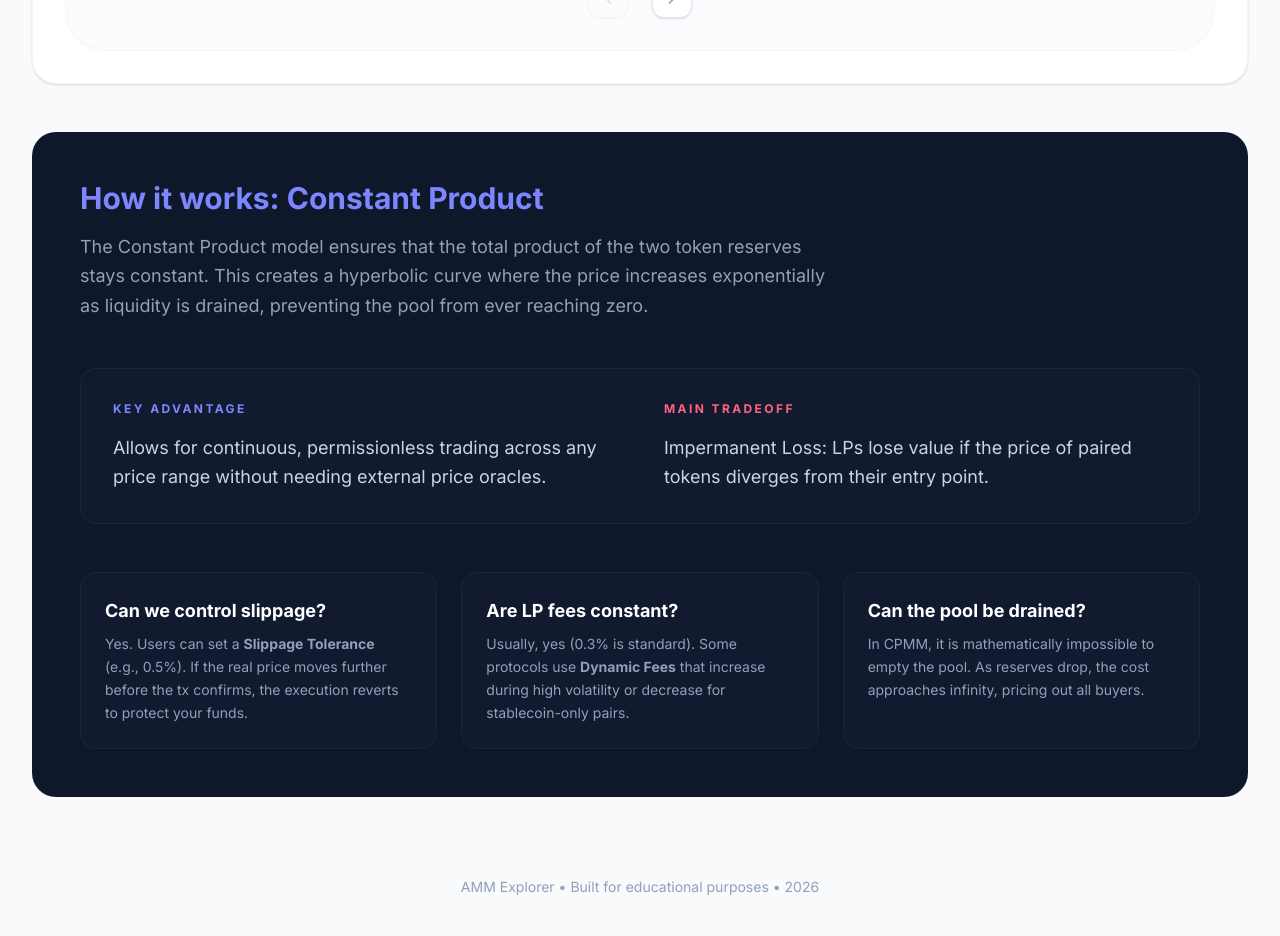
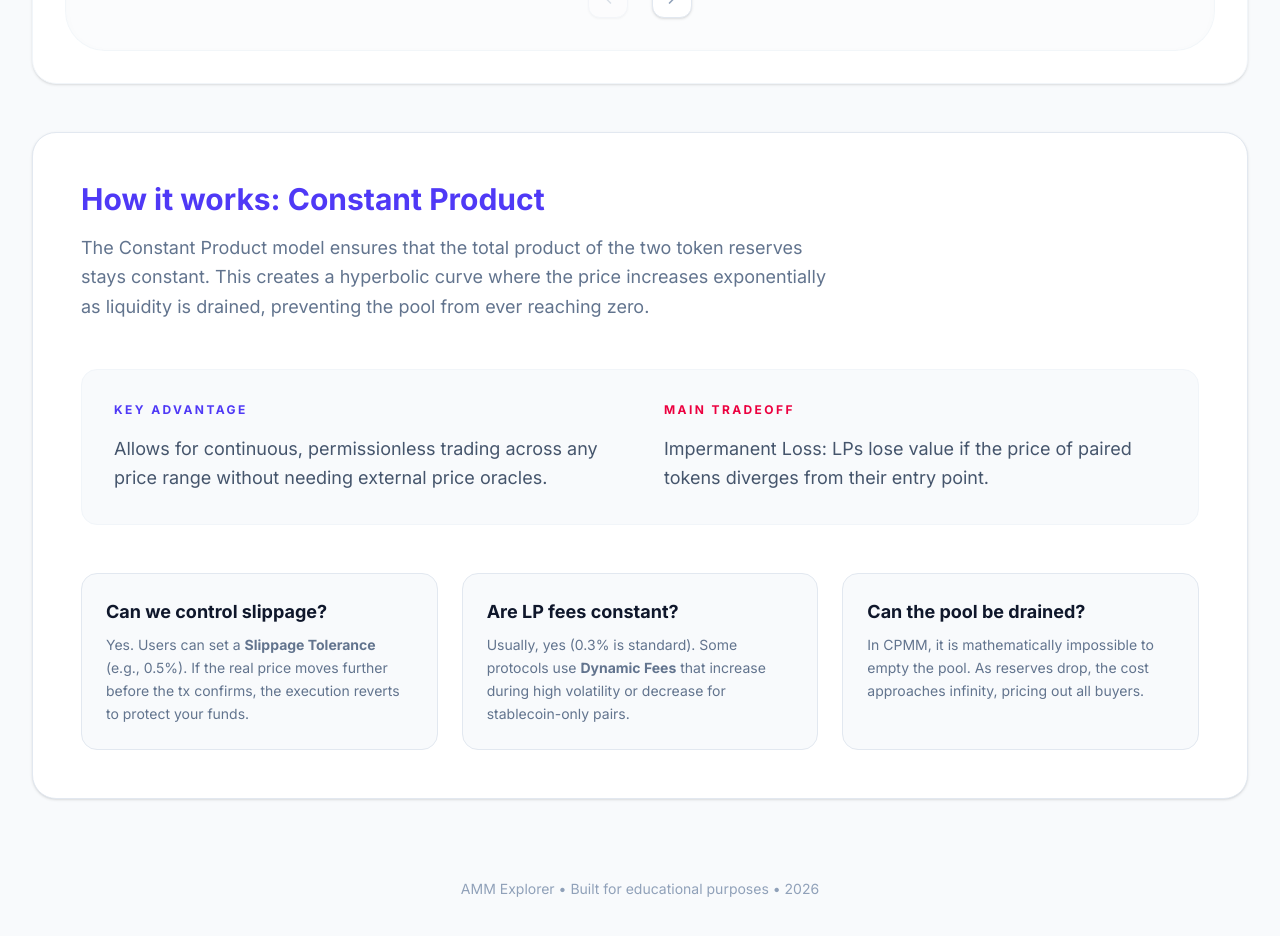
Before and after one commit to L00p-h0le/AMM-Visualizer, a React (Vite) app: page / in a window 1280 px wide. Shown: the part 1580-2516 px from the top of the page. Built offline with nearby package versions, Linux system fonts and the light colour scheme.

Commit message:
Tidy educational section layout

```diff
--- a/src/components/EducationalSection.tsx
+++ b/src/components/EducationalSection.tsx
@@ -18,12 +18,12 @@ export const EducationalSection = ({ ammType, lastSwapResult, swapDirection, tok
   const outToken = swapDirection === 'AtoB' ? tokenB : tokenA;
 
   return (
-    <section className="bg-slate-900 text-white p-8 md:p-12 rounded-3xl space-y-12">
+    <section className="bg-white text-slate-900 p-8 md:p-12 rounded-3xl border border-slate-200 shadow-sm space-y-12">
       <div className="max-w-3xl">
-        <h2 className="text-3xl font-bold mb-4 text-indigo-400">
+        <h2 className="text-3xl font-bold mb-4 text-indigo-600">
           How it works: {selectedAmm.name.split(' (')[0]}
         </h2>
-        <p className="text-slate-400 text-lg leading-relaxed">
+        <p className="text-slate-500 text-lg leading-relaxed">
           {ammType === 'CPMM' && "The Constant Product model ensures that the total product of the two token reserves stays constant. This creates a hyperbolic curve where the price increases exponentially as liquidity is drained, preventing the pool from ever reaching zero."}
           {ammType === 'CSMM' && "The Constant Sum model maintains a fixed total amount of assets. While this allows for theoretically zero slippage, it is vulnerable to being 'drained' if the external market price moves away from 1:1."}
           {ammType === 'StableSwap' && "The Hybrid StableSwap model leverages a specialized invariant that combines both Constant Sum and Constant Product math. It provides extremely high capital efficiency and near-zero slippage near the 1:1 peg."}
@@ -37,11 +37,11 @@ export const EducationalSection = ({ ammType, lastSwapResult, swapDirection, tok
             initial={{ opacity: 0, y: 20 }}
             animate={{ opacity: 1, y: 0 }}
             exit={{ opacity: 0, y: -20 }}
-            className="grid grid-cols-1 md:grid-cols-4 gap-6 bg-slate-800/40 p-8 rounded-2xl border border-slate-700/50 backdrop-blur-sm"
+            className="grid grid-cols-1 md:grid-cols-4 gap-6 bg-slate-50 p-8 rounded-2xl border border-slate-100 backdrop-blur-sm"
           >
             <div className="space-y-2">
-              <div className="text-[10px] font-bold text-slate-500 uppercase tracking-[0.2em]">Realized Output</div>
-              <div className="text-xl font-bold text-white flex items-center truncate">
+              <div className="text-[10px] font-bold text-slate-400 uppercase tracking-[0.2em]">Realized Output</div>
+              <div className="text-xl font-bold text-slate-900 flex items-center truncate">
                 {lastSwapResult.in} {inToken.symbol}
                 <ArrowRight size={14} className="mx-2 text-indigo-500 shrink-0" />
                 {lastSwapResult.out.toFixed(4)} {outToken.symbol}
@@ -49,41 +49,41 @@ export const EducationalSection = ({ ammType, lastSwapResult, swapDirection, tok
             </div>
 
             <div className="space-y-2">
-              <div className="text-[10px] font-bold text-slate-500 uppercase tracking-[0.2em]">Price Impact</div>
-              <div className={cn("text-xl font-bold", lastSwapResult.priceImpact > 5 ? "text-rose-400" : "text-emerald-400")}>
+              <div className="text-[10px] font-bold text-slate-400 uppercase tracking-[0.2em]">Price Impact</div>
+              <div className={cn("text-xl font-bold", lastSwapResult.priceImpact > 5 ? "text-rose-600" : "text-emerald-600")}>
                 {lastSwapResult.priceImpact.toFixed(2)}%
               </div>
-              <p className="text-[10px] text-slate-400 leading-tight">Difference between market price and realized price.</p>
+              <p className="text-[10px] text-slate-500 leading-tight">Difference between market price and realized price.</p>
             </div>
 
             <div className="space-y-2">
-              <div className="text-[10px] font-bold text-slate-500 uppercase tracking-[0.2em]">LP Fee (0.3%)</div>
-              <div className="text-xl font-bold text-amber-400">
+              <div className="text-[10px] font-bold text-slate-400 uppercase tracking-[0.2em]">LP Fee (0.3%)</div>
+              <div className="text-xl font-bold text-amber-600">
                 {lastSwapResult.fee.toFixed(4)} {inToken.symbol}
               </div>
-              <p className="text-[10px] text-slate-400 leading-tight">100% enters pool; fee stays as LP reward.</p>
+              <p className="text-[10px] text-slate-500 leading-tight">100% enters pool; fee stays as LP reward.</p>
             </div>
 
             <div className="space-y-2">
-              <div className="text-[10px] font-bold text-slate-500 uppercase tracking-[0.2em]">Invariant Shift ({lastSwapResult.invariantName})</div>
-              <div className="text-xl font-bold text-sky-400 flex items-center gap-2">
+              <div className="text-[10px] font-bold text-slate-400 uppercase tracking-[0.2em]">Invariant Shift ({lastSwapResult.invariantName})</div>
+              <div className="text-xl font-bold text-sky-600 flex items-center gap-2">
                 {lastSwapResult.kBefore.toLocaleString(undefined, { maximumFractionDigits: 2 })}
                 <ArrowRight size={14} className="text-sky-600" />
                 {lastSwapResult.kAfter.toLocaleString(undefined, { maximumFractionDigits: 2 })}
               </div>
-              <p className="text-[10px] text-emerald-400 font-medium">↑ Improved via fee accumulation</p>
+              <p className="text-[10px] text-emerald-600 font-medium">↑ Improved via fee accumulation</p>
             </div>
           </motion.div>
         )}
       </AnimatePresence>
 
       {/* Model Deep Dive: Always Visible */}
-      <div className="grid grid-cols-1 md:grid-cols-2 gap-12 bg-slate-800/20 p-8 rounded-2xl border border-slate-700/30">
+      <div className="grid grid-cols-1 md:grid-cols-2 gap-12 bg-slate-50 p-8 rounded-2xl border border-slate-100">
         <div className="space-y-4">
-          <div className="flex items-center gap-2 text-indigo-400 font-bold uppercase text-xs tracking-[0.2em]">
+          <div className="flex items-center gap-2 text-indigo-600 font-bold uppercase text-xs tracking-[0.2em]">
             Key Advantage
           </div>
-          <p className="text-slate-300 text-lg leading-relaxed">
+          <p className="text-slate-600 text-lg leading-relaxed">
             {ammType === 'CPMM' && "Allows for continuous, permissionless trading across any price range without needing external price oracles."}
             {ammType === 'CSMM' && "Provides the most efficient trades possible (1:1) as long as the pool remains balanced."}
             {ammType === 'StableSwap' && "Massive efficiency for correlated assets; handles billions in volume with cents in slippage."}
@@ -91,10 +91,10 @@ export const EducationalSection = ({ ammType, lastSwapResult, swapDirection, tok
         </div>
 
         <div className="space-y-4">
-          <div className="flex items-center gap-2 text-rose-400 font-bold uppercase text-xs tracking-[0.2em]">
+          <div className="flex items-center gap-2 text-rose-600 font-bold uppercase text-xs tracking-[0.2em]">
             Main Tradeoff
           </div>
-          <p className="text-slate-300 text-lg leading-relaxed">
+          <p className="text-slate-600 text-lg leading-relaxed">
             {ammType === 'CPMM' && "Impermanent Loss: LPs lose value if the price of paired tokens diverges from their entry point."}
             {ammType === 'CSMM' && "Systemic Risk: Arbitrageurs will completely drain the 'cheap' token if the market price deviates from 1:1."}
             {ammType === 'StableSwap' && "Complexity: If one asset de-pegs permanently, the model reverts to inefficient CPMM behavior."}
@@ -104,23 +104,23 @@ export const EducationalSection = ({ ammType, lastSwapResult, swapDirection, tok
 
       {/* FAQ Cards: Always Visible */}
       <div className="grid grid-cols-1 md:grid-cols-2 lg:grid-cols-3 gap-6">
-        <div className="bg-slate-800/20 border border-slate-700/30 p-6 rounded-2xl hover:bg-slate-800/40 transition-colors group">
+        <div className="bg-slate-50 border border-slate-200 p-6 rounded-2xl hover:bg-slate-100 transition-colors group">
           <h4 className="text-lg font-bold mb-2">Can we control slippage?</h4>
-          <p className="text-slate-400 text-sm leading-relaxed">
+          <p className="text-slate-500 text-sm leading-relaxed">
             Yes. Users can set a <strong>Slippage Tolerance</strong> (e.g., 0.5%). If the real price moves further before the tx confirms, the execution reverts to protect your funds.
           </p>
         </div>
 
-        <div className="bg-slate-800/20 border border-slate-700/30 p-6 rounded-2xl hover:bg-slate-800/40 transition-colors group">
+        <div className="bg-slate-50 border border-slate-200 p-6 rounded-2xl hover:bg-slate-100 transition-colors group">
           <h4 className="text-lg font-bold mb-2">Are LP fees constant?</h4>
-          <p className="text-slate-400 text-sm leading-relaxed">
+          <p className="text-slate-500 text-sm leading-relaxed">
             Usually, yes (0.3% is standard). Some protocols use <strong>Dynamic Fees</strong> that increase during high volatility or decrease for stablecoin-only pairs.
           </p>
         </div>
 
-        <div className="bg-slate-800/20 border border-slate-700/30 p-6 rounded-2xl hover:bg-slate-800/40 transition-colors group">
+        <div className="bg-slate-50 border border-slate-200 p-6 rounded-2xl hover:bg-slate-100 transition-colors group">
           <h4 className="text-lg font-bold mb-2">Can the pool be drained?</h4>
-          <p className="text-slate-400 text-sm leading-relaxed">
+          <p className="text-slate-500 text-sm leading-relaxed">
             {ammType === 'CPMM' && "In CPMM, it is mathematically impossible to empty the pool. As reserves drop, the cost approaches infinity, pricing out all buyers."}
             {ammType === 'CSMM' && "Yes. CSMM is highly vulnerable. If the market price deviates from 1:1, arbitrageurs will drain the reserve completely."}
             {ammType === 'StableSwap' && "Essentially no. StableSwap transitions to CPMM behavior if reserves become unbalanced, protecting the final tokens."}
```
